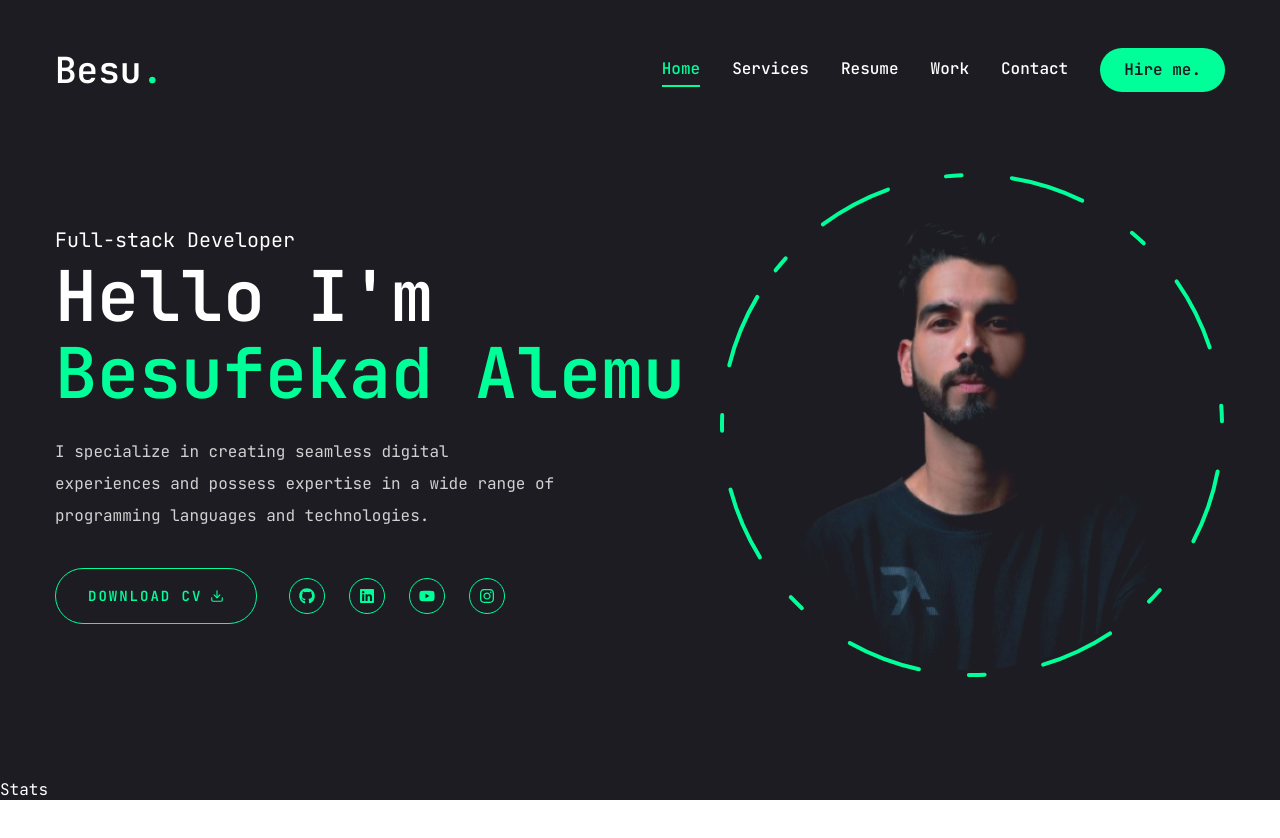
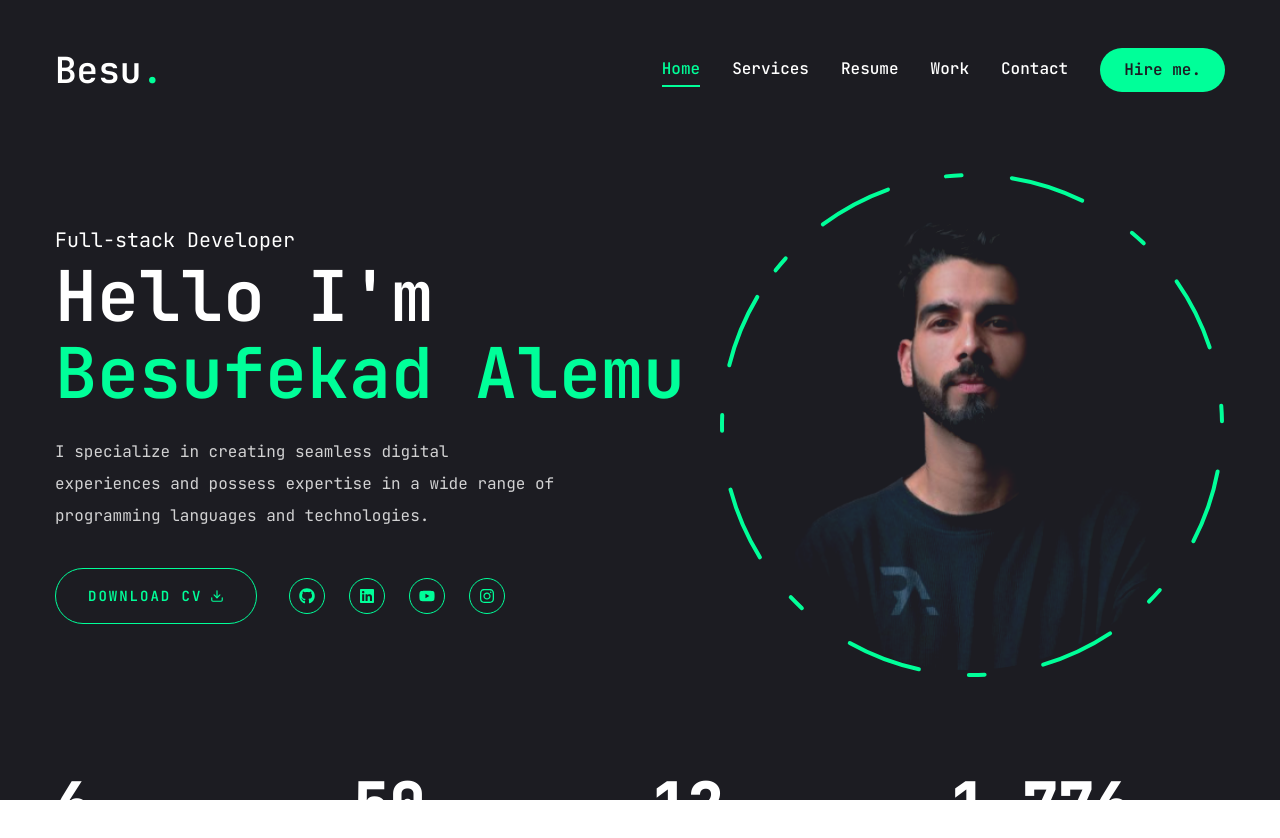
Before and after one commit to Besufekad-HAZ/My-Portfolio-Next, a Next.js app: page / in a window 1280 px wide. Shown: the top 838 px of the page. Before the commit the page ends 806 px from the top, so only its background shows below. Built offline with nearby package versions, Linux system fonts and the light colour scheme.

Commit message:
Work on the stats page styling

```diff
--- a/components/Stats.tsx
+++ b/components/Stats.tsx
@@ -21,7 +21,29 @@ const stats = [
   },
 ];
 const Stats = () => {
-  return <div>Stats</div>;
+  return (
+    <section>
+      <div className="container mx-auto">
+        <div
+          className="flex flex-wrap gap-6 max-w-[80vw] mx-auto
+        xl:max-w-none"
+        >
+          {stats.map((item, index) => {
+            return (
+              <div className="flex-1 flex gap-4 items-center" key={index}>
+                <CountUp
+                  end={item.num}
+                  duration={5}
+                  delay={2}
+                  className="text-4xl xl:text-6xl font-extrabold"
+                />
+              </div>
+            );
+          })}
+        </div>
+      </div>
+    </section>
+  );
 };
 
 export default Stats;
```
